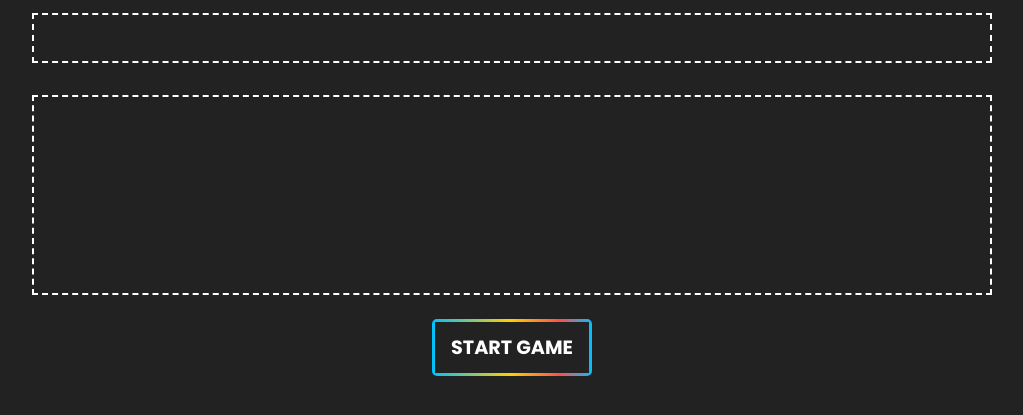
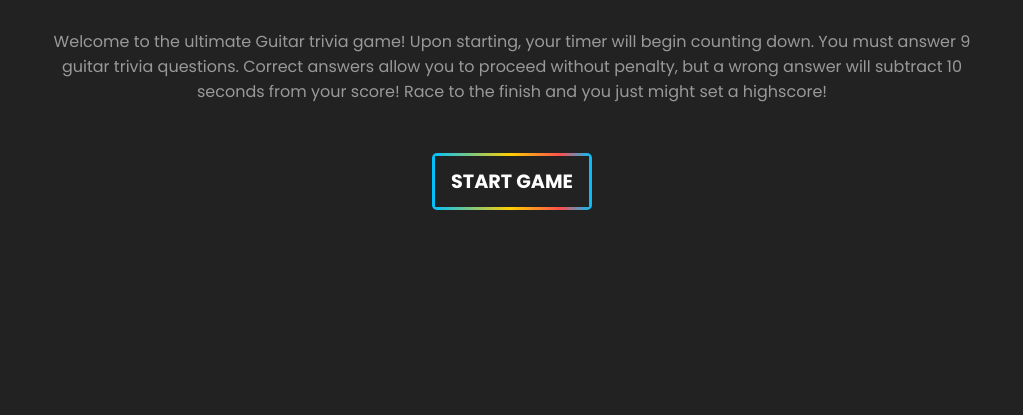
Before and after one commit to JaymanW/hw-week-four, a plain HTML site: page index.html in a window 1280 px wide. Shown: the part 189-604 px from the top of the page, without its empty margins (128-1151 px from the left). Drawn offline with nearby package versions, Linux system fonts and the light colour scheme.

Commit message:
display switch on start

```diff
--- a/index.html
+++ b/index.html
@@ -16,7 +16,10 @@
             <h1 id="title">Guitar Trivia Game</h1>
             <!-- <p>by Jayden Watts</p> -->
             <div id="question-display"></div>
-            <div id="answer-display"></div>
+            <ul id="answer-display"></ul>
+            <div id="message-display">
+                <p class="message-text">Welcome to the ultimate Guitar trivia game! Upon starting, your timer will begin counting down. You must answer 9 guitar trivia questions. Correct answers allow you to proceed without penalty, but a wrong answer will subtract 10 seconds from your score! Race to the finish and you just might set a highscore!</p>
+            </div>
             <a href="#" id="start-btn" alt="Start Game"></a>
         </main>
     </div>
--- a/js/main.js
+++ b/js/main.js
@@ -44,9 +44,48 @@ $(document).ready(function() {
     const roundNineAnswers = ["1.25 million", "2.5 million", "5 million", "7.63 million"];
     const roundNineCorrect = 0;
 
+    let gameIsActive = false;
+
     let roundCount = 1;
 
+    // const generateQuizRound = (roundQuestion, roundAnswers, roundCorrect) => {
+    //     const question = $("<h2>");
+    //     question.text(roundQuestion);
+
+    //     $("#question-display").append(question);
+    // }
+
+    const evaluateDisplay = () => {
+        if (gameIsActive === false) {
+            $("#question-display").attr("class", "hidden");
+            $("#answer-display").attr("class", "hidden");
+            $("#start-btn").attr("style", "display: flex;");
+            // $("#message-display").attr("class", "hidden");
+        } else {
+            $("#question-display").attr("class", "unhidden");
+            $("#answer-display").attr("class", "unhidden");
+            $("#start-btn").attr("style", "display: none");
+            // $("#message-display").attr("class", "unhidden");
+        }
+    }
+
+    const generateQuizRound = (roundQuestion) => {
+        const question = $("<h2>");
+        question.attr("class", "question-header")
+        question.text(roundQuestion);
+
+        $("#question-display").append(question);
+    }
+
+    generateQuizRound(roundOneQuestion);
+
     const startGame = () => {
+        gameIsActive = true;
+        evaluateDisplay();
+        console.log("Hello");
+    }
 
-    }
+    evaluateDisplay();
+
+    $("#start-btn").on("click", startGame);
 });
--- a/scss/style.scss
+++ b/scss/style.scss
@@ -22,6 +22,14 @@ body {
 .site-wrapper {
     max-width: 960px;
     margin: 0 auto;
+}
+
+.hidden {
+    display: none;
+}
+
+.unhidden {
+    display: block;
 }
 /******************************************************/
 /* HEADER */
@@ -67,7 +75,7 @@ header {
 
 #question-display {
     margin-top: 1rem;
-    border: 2px white dashed;
+    // border: 2px white dashed;
     width: 100%;
     height: 50px;
 }
@@ -77,6 +85,23 @@ header {
     border: 2px white dashed;
     width: 100%;
     height: 200px;
+}
+
+#message-display {
+    margin-top: 2rem;
+    // border: 2px white dashed;
+    width: 100%;
+    height: 100px;
+}
+
+.message-text {
+    color: #d4d4d4ab;
+    text-align: center;
+}
+/******************************************************/
+/* GENERATED ELEMENT STYLES */
+.question-header {
+    color: #d4d4d4ab;
 }
 /******************************************************/
 /* START BUTTON */
```
Also changed, not shown: css/style.css, 1 other file.
